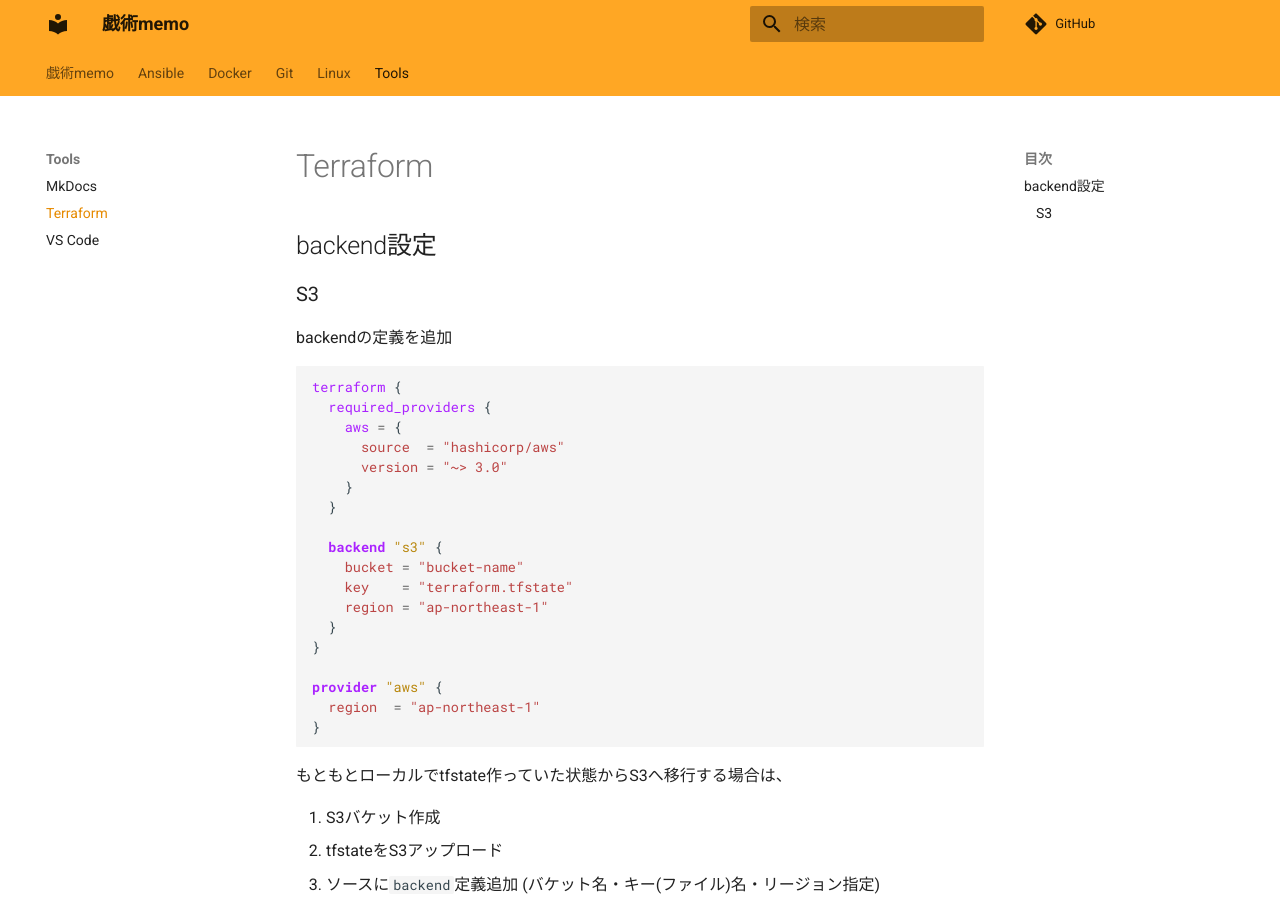
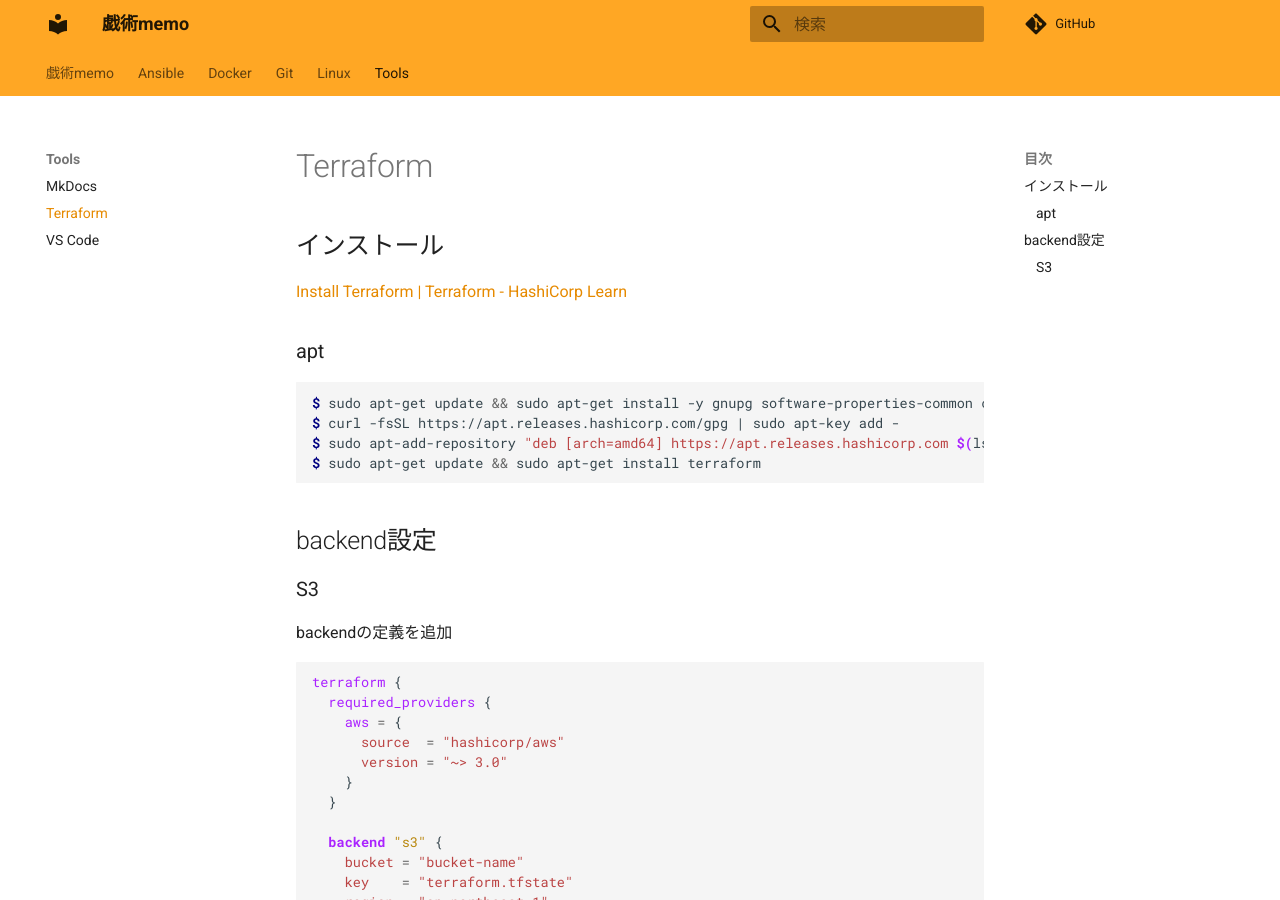
Before and after one commit to zaki-lknr/docs, an MkDocs documentation site: the page built from docs/Tools/terraform.md, in a window 1280 px wide and 900 px high. Built offline with MkDocs 1.6.1 and Material for MkDocs 9.7.7, drawn with Linux system fonts in a browser that asks for light colours; comment, search, counter and statistics services are not loaded.

Commit message:
add: terraform: install

````diff
--- a/docs/Tools/terraform.md
+++ b/docs/Tools/terraform.md
@@ -1,4 +1,17 @@
 # Terraform
+
+## インストール
+
+[Install Terraform | Terraform - HashiCorp Learn](https://learn.hashicorp.com/tutorials/terraform/install-cli)
+
+### apt
+
+```console
+$ sudo apt-get update && sudo apt-get install -y gnupg software-properties-common curl
+$ curl -fsSL https://apt.releases.hashicorp.com/gpg | sudo apt-key add -
+$ sudo apt-add-repository "deb [arch=amd64] https://apt.releases.hashicorp.com $(lsb_release -cs) main"
+$ sudo apt-get update && sudo apt-get install terraform
+```
 
 ## backend設定
 
````
